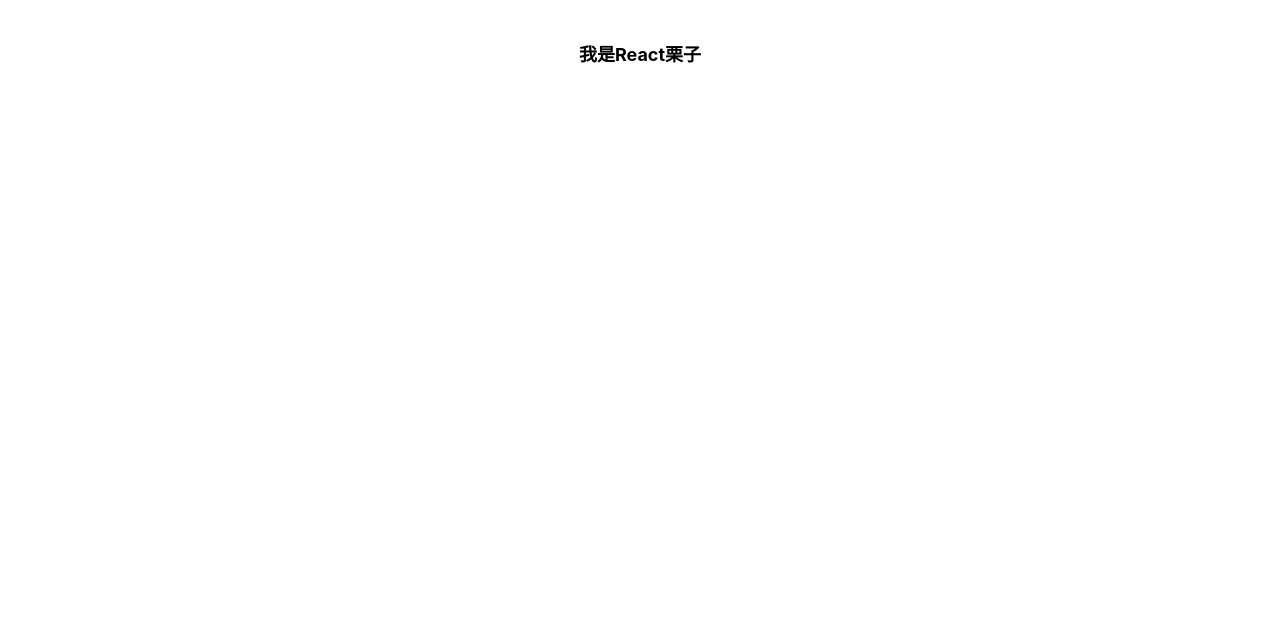
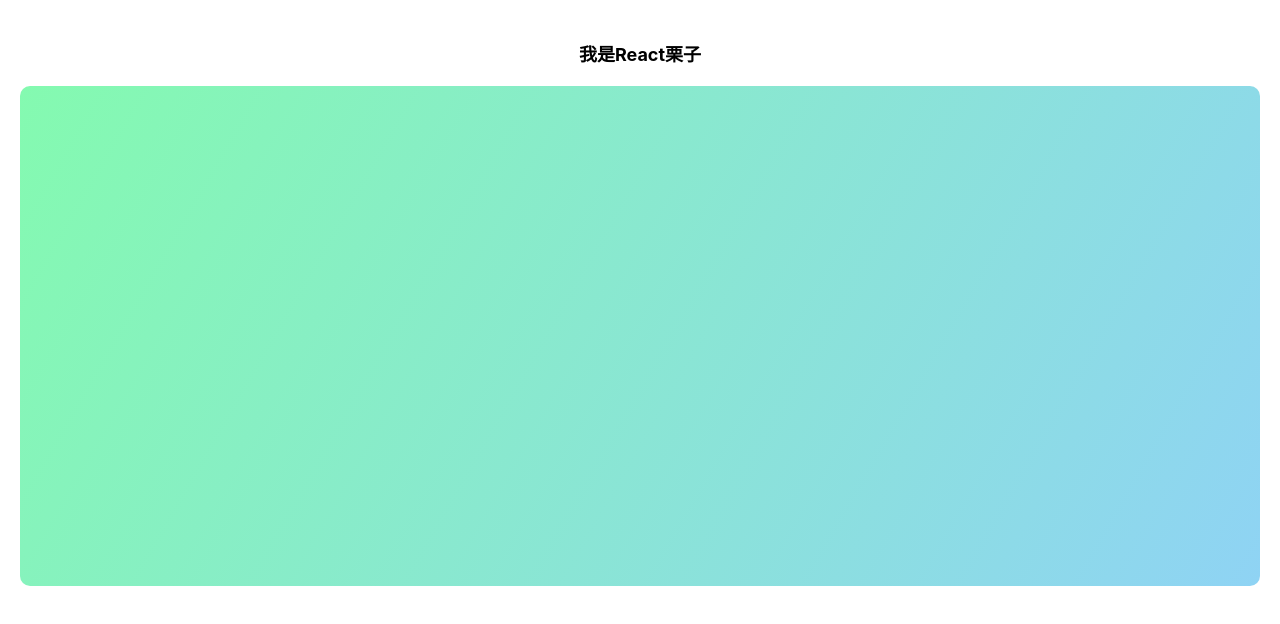
Before and after one commit to qianlongo/react-vue-skills, a React (Create React App) app: page /style in a window 1280 px wide. Before the commit this address had no page. Shown: the top 624 px of the page. Built offline with nearby package versions, Linux system fonts and the light colour scheme.

Commit message:
feat: 添加style示例

```diff
--- a/src/App.js
+++ b/src/App.js
@@ -4,6 +4,7 @@
 import VFor from './skills/vFor'
 import Computed from './skills/computed'
 import Watch from './skills/watch'
+import Style from './skills/style'
 
 import './App.css';
 
@@ -23,6 +24,7 @@
         <Route path="/v-for" element={<VFor />} />
         <Route path="/computed" element={<Computed />} />
         <Route path="/watch" element={<Watch />} />
+        <Route path="/style" element={<Style />} />
       </Routes>
     </BrowserRouter>
   );
--- /dev/null
+++ b/src/skills/style.js
@@ -0,0 +1,16 @@
+import React from "react"
+
+export default function Style (){
+  const style = {
+    width: '100%',
+    height: '500px',
+  }
+  const style2 = {
+    backgroundImage: 'linear-gradient(120deg, #84fab0 0%, #8fd3f4 100%)',
+    borderRadius: '10px',
+  }
+
+  return (
+    <div className="style" style={ { ...style, ...style2 } } ></div>
+  )
+}
```
